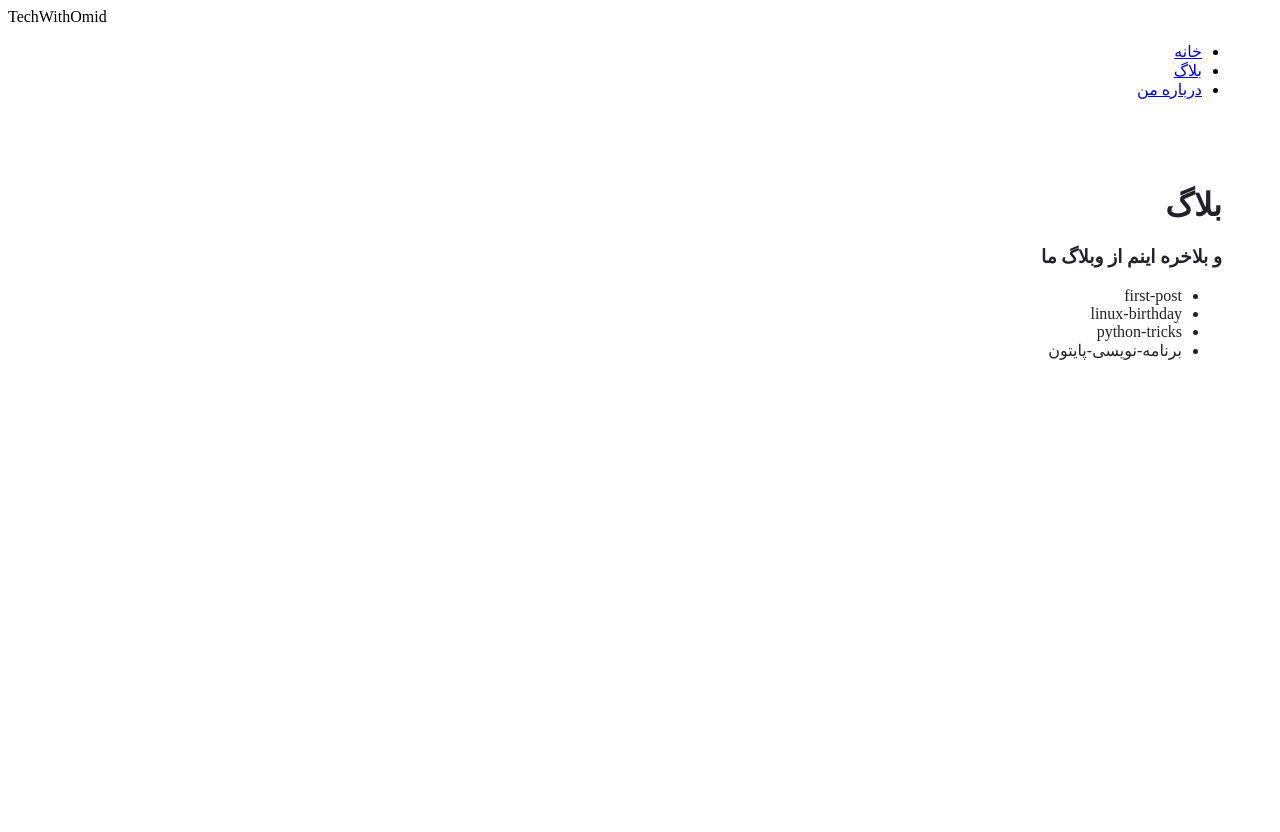
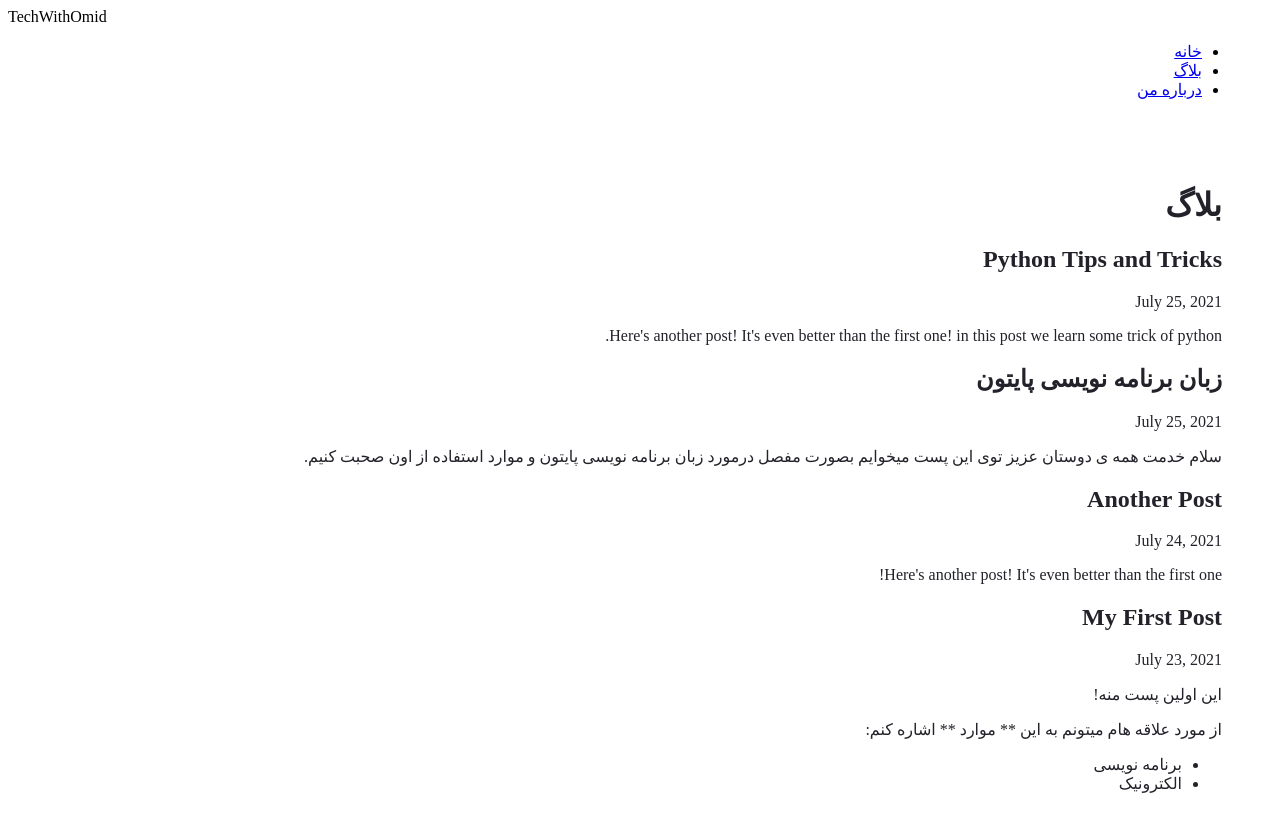
Before and after one commit to TechWithOmid/gatsby-tutorial, a Gatsby site: page /blog in a window 1280 px wide. Before the commit the page ends 800 px from the top, so only its background shows below. Built offline with nearby package versions, Linux system fonts and the light colour scheme; Gatsby itself is replaced by a stand-in of ours.

Commit message:
show the blog post content with mdx pluggin

```diff
--- a/blog/first-post.mdx
+++ b/blog/first-post.mdx
@@ -0,0 +1,10 @@
+---
+title: "My First Post"
+date: "2021-07-23"
+---
+
+این اولین پست منه!
+
+از مورد علاقه هام میتونم به این ** موارد ** اشاره کنم:
+* برنامه نویسی
+* الکترونیک
--- a/blog/linux-birthday.mdx
+++ b/blog/linux-birthday.mdx
@@ -0,0 +1,6 @@
+---
+title: "Another Post"
+date: "2021-07-24"
+---
+
+Here's another post! It's even better than the first one!
--- a/blog/python-tricks.mdx
+++ b/blog/python-tricks.mdx
@@ -0,0 +1,7 @@
+---
+title: "Python Tips and Tricks"
+date: "2021-07-25"
+---
+
+Here's another post! It's even better than the first one!
+in this post we learn some trick of python.
--- a/blog/برنامه-نویسی-پایتون.mdx
+++ b/blog/برنامه-نویسی-پایتون.mdx
@@ -0,0 +1,5 @@
+---
+title: "زبان برنامه نویسی پایتون"
+date: "2021-07-25"
+---
+سلام خدمت همه ی دوستان عزیز توی این پست میخوایم بصورت مفصل درمورد زبان برنامه نویسی پایتون و موارد استفاده از اون صحبت کنیم.
--- a/gatsby-config.js
+++ b/gatsby-config.js
@@ -14,5 +14,6 @@ module.exports = {
                 path: `${__dirname}/blog`,
             }
         },
+    "gatsby-plugin-mdx",
     ],
 };
--- a/package.json
+++ b/package.json
@@ -15,9 +15,12 @@
     "clean": "gatsby clean"
   },
   "dependencies": {
+    "@mdx-js/mdx": "^1.6.22",
+    "@mdx-js/react": "^1.6.22",
     "gatsby": "^3.11.1",
     "gatsby-plugin-gatsby-cloud": "^2.11.0",
     "gatsby-plugin-image": "^1.11.0",
+    "gatsby-plugin-mdx": "^2.12.0",
     "react": "^17.0.1",
     "react-dom": "^17.0.1"
   }
--- a/src/pages/blog.js
+++ b/src/pages/blog.js
@@ -1,32 +1,40 @@
 import * as React from 'react'
+import { graphql } from 'gatsby'
+import { MDXRenderer } from 'gatsby-plugin-mdx'
 import Layout from '../components/layout.js'
-import { graphql } from 'gatsby'
 
 const BlogPost = ({ data }) => {
     return (
         <Layout pageTitle="بلاگ">
-            <h3>و بلاخره اینم از وبلاگ ما</h3>
-            <ul>
-                {
-                    data.allFile.nodes.map(node => (
-                        <li key={node.name}>
-                            {node.name}
-                        </li>
-                    ))
-                }
-            </ul>
+            {
+                data.allMdx.nodes.map((node) =>
+                    <article key={node.id}>
+                        <h2>{node.frontmatter.title}</h2>
+                        <p>{node.frontmatter.date}</p>
+                        <MDXRenderer>
+                            {node.body}
+                        </MDXRenderer>
+                    </article>
+                )
+            }
         </Layout>
     )
 }
 
 export const query = graphql`
-    query {
-      allFile {
-        nodes {
-          name
-        }
+query {
+  allMdx(sort: {fields: frontmatter___date, order: DESC}) {
+    nodes {
+      frontmatter {
+        date(formatString: "MMMM D, YYYY")
+        title
       }
+      id
+      body
     }
+  }
+}
+
 `
 
 export default BlogPost
```
Also changed, not shown: 1 other file.
